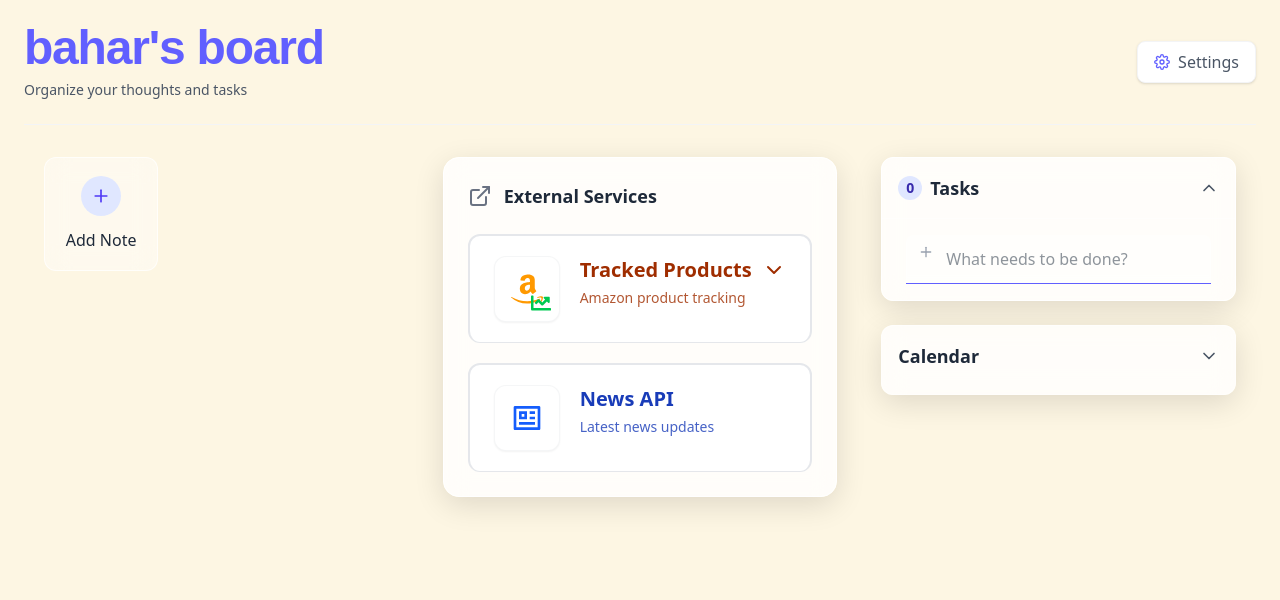
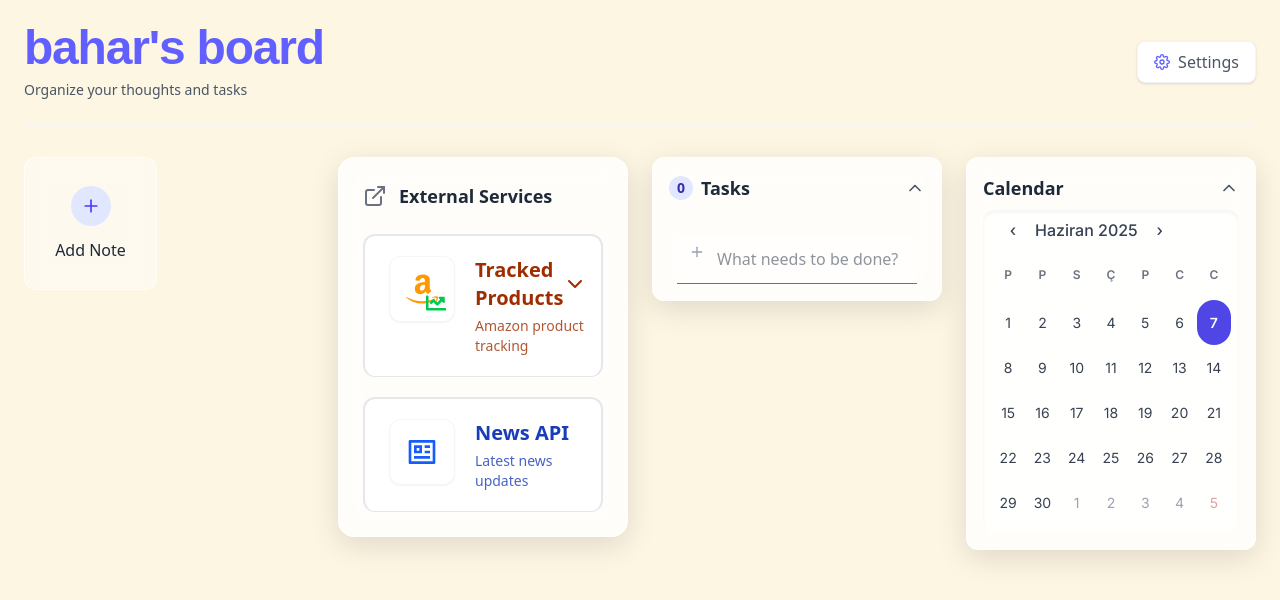
Before and after one commit to nbaharz/Task-Notification-Note-Manager-Website-Frontend, a Next.js app: page /Board in a window 1280 px wide. Shown: the top 600 px of the page. Built offline with nearby package versions, Linux system fonts and the light colour scheme.

Commit message:
Show NoteGrid, ExternalServices, TodoList, Calendar left to right on the screen
-Notegrid was on the left, ExternalServices was in the middle and todolist and calendar was on right as calendar below todolist before. This design has changed.

```diff
--- a/app/Board/page.tsx
+++ b/app/Board/page.tsx
@@ -22,7 +22,7 @@ export default function NoteBoard() {
     notes,
     addNote,
     deleteNote,
-    updateNote, // This now expects an argument!
+    updateNote,
     togglePin,
     selectedNote,
     setSelectedNote,
@@ -55,11 +55,10 @@ export default function NoteBoard() {
           ))}
         </div>
       </div>
-
-      {/* Grid Layout */}
-      <div className="grid grid-cols-1 lg:grid-cols-3 gap-6">
-        {/* Left Column - Notes */}
-        <div className={`${activeTab === 'notes' ? 'block' : 'hidden'} md:block lg:col-span-1 ml-4 sm:ml-6 lg:ml-5`}>
+{/* Desktop Grid Layout */}
+<div className="grid grid-cols-1 lg:grid-cols-2 xl:grid-cols-4 gap-6 ">
+  {/* NoteGrid */}
+  <div className={`${activeTab === 'notes' ? 'block' : 'hidden'} md:block lg:col-span-1 xl:col-span-1`}>
     <NoteGrid
       notes={notes}
       onAddNote={(title) => addNote(title)}
@@ -69,24 +68,25 @@ export default function NoteBoard() {
     />
   </div>
 
-        {/* Middle Column - External Services */}
-        <div className={`${activeTab === 'external' ? 'block' : 'hidden'} md:block lg:col-span-1`}>
+  {/* ExternalServices */}
+  <div className={`${activeTab === 'external' ? 'block' : 'hidden'} md:block`}>
     <div className="w-full flex justify-center">
       <ExternalServices />
     </div>
   </div>
 
-        {/* Right Column - ToDo + Calendar */}
-        <div className="lg:col-span-1 space-y-6 px-4 sm:px-6 lg:px-5">
+  {/* ToDoList */}
   <div className={`${activeTab === 'tasks' ? 'block' : 'hidden'} md:block`}>
     <ToDoList />
   </div>
+
+  {/* CustomCalendar */}
   <div className={`${activeTab === 'calendar' ? 'block' : 'hidden'} md:block`}>
     <CustomCalendar />
   </div>
 </div>
 
-      </div>
+
 
       {/* Modals */}
       <AnimatePresence>
--- a/ui/Calendar/Calendar.tsx
+++ b/ui/Calendar/Calendar.tsx
@@ -8,10 +8,10 @@ import './Calendar.css';
 
 export default function CustomCalendar() {
   const [date, setDate] = useState<Date | null>(new Date());
-  const [showCalendar, setShowCalendar] = useState(false);
+  const [showCalendar, setShowCalendar] = useState(true); // Varsayılan olarak açık
 
   return (
-    <div className="ml-auto w-full max-w-full lg:max-w-[400px] rounded-xl border border-white/50 bg-white/80 backdrop-blur-md transition-all p-4 shadow-[0_8px_30px_rgb(0,0,0,0.12)] hover:shadow-[0_8px_30px_rgb(0,0,0,0.16)]">
+    <div className="w-full  rounded-xl border border-white/50 bg-white/80 backdrop-blur-md transition-all p-4 shadow-[0_8px_30px_rgb(0,0,0,0.12)] hover:shadow-[0_8px_30px_rgb(0,0,0,0.16)]">
       <div className="flex items-center justify-between mb-2">
         <h2 className="text-lg font-semibold text-gray-800">Calendar</h2>
         <button
@@ -32,7 +32,7 @@ export default function CustomCalendar() {
             transition={{ duration: 0.3 }}
             className="overflow-hidden"
           >
-            <div className="bg-white/80 rounded-xl p-4 shadow-inner">
+            <div className="bg-white/80 rounded-xl p-0 sm:p-2 shadow-inner">
               <Calendar
                 onChange={(e) => setDate(e as Date)}
                 value={date}
--- a/ui/ExternalServices/ExternalService.tsx
+++ b/ui/ExternalServices/ExternalService.tsx
@@ -78,8 +78,7 @@ export default function ExternalServices() {
   }
 
   return (
-      <div className="bg-white/80 backdrop-blur-md rounded-2xl p-6 shadow-[0_8px_30px_rgb(0,0,0,0.12)] hover:shadow-[0_8px_30px_rgb(0,0,0,0.16)] border border-white w-full max-w-full lg:max-w-[400px] ml-auto">
-        <h2 className="text-lg font-semibold mb-6 text-gray-800 flex items-center gap-3">
+    <div className="bg-white/80 backdrop-blur-md rounded-2xl p-6 shadow-[0_8px_30px_rgb(0,0,0,0.12)] hover:shadow-[0_8px_30px_rgb(0,0,0,0.16)] border border-white w-full">        <h2 className="text-lg font-semibold mb-6 text-gray-800 flex items-center gap-3">
           <FiExternalLink className="text-gray-500" size={24} />
           <span>External Services</span>
         </h2>
--- a/ui/Note/NoteGrid.tsx
+++ b/ui/Note/NoteGrid.tsx
@@ -81,7 +81,7 @@ const NoteGrid = memo(({
         </h2>
       )} */}
 
-      <div className="grid grid-cols-2 sm:grid-cols-3 md:grid-cols-4 lg:grid-cols-2 xl:grid-cols-3 gap-1 sm:gap-4">
+      <div className="grid grid-cols-2 sm:grid-cols-3 md:grid-cols-4 lg:grid-cols-2 xl:grid-cols-2 gap-6 sm:gap-4 xl:gap-6">
         {displayNotes.map((note, index) =>
           note === null ? (
             <NoteCardSkeleton key={`skeleton-${index}`} />
--- a/ui/ToDoList/toDoList.tsx
+++ b/ui/ToDoList/toDoList.tsx
@@ -82,8 +82,7 @@ export default function ToDoList() {
 
   return (
     <>
-      <div className="ml-auto w-full max-w-full lg:max-w-[400px] rounded-xl border border-white bg-white/80 backdrop-blur-md transition-all shadow-[0_8px_30px_rgb(0,0,0,0.12)] hover:shadow-[0_8px_30px_rgb(0,0,0,0.16)] overflow-hidden">
-        <div className="flex items-center justify-between p-4 border-b border-white/40">
+<div className="w-full  rounded-xl border border-white bg-white/80 backdrop-blur-md transition-all shadow-[0_8px_30px_rgb(0,0,0,0.12)] hover:shadow-[0_8px_30px_rgb(0,0,0,0.16)] overflow-hidden">        <div className="flex items-center justify-between p-4 border-b border-white/40">
           <h2 className="text-lg font-semibold text-gray-800 flex items-center gap-2">
             <span className="bg-indigo-100 text-indigo-800 rounded-full w-6 h-6 flex items-center justify-center text-sm">
               {tasks.length}
```
Lines whose indentation alone changed are shown as unchanged.
